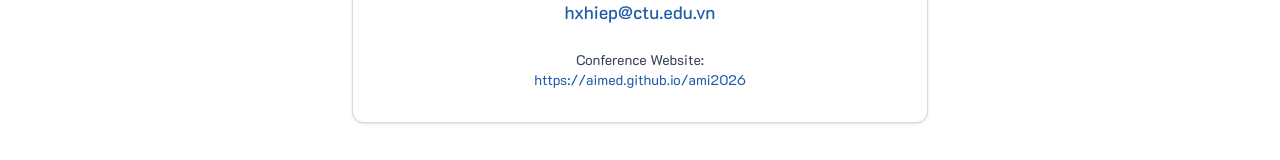
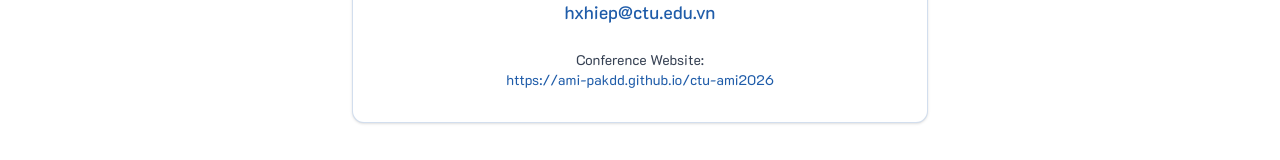
Before and after one commit to ami-pakdd/ctu-ami2026, a Next.js app: page / in a window 1280 px wide. Shown: the part 4639-4799 px from the top of the page. Built offline with nearby package versions, Linux system fonts and the light colour scheme.

Commit message:
fix: update links to reflect the correct conference website structure

```diff
--- a/src/components/Hero.jsx
+++ b/src/components/Hero.jsx
@@ -35,7 +35,7 @@ export default function Hero() {
           {/* CTA Buttons */}
           <div className="mt-10 flex flex-wrap gap-4">
             <a
-              href="/cfp"
+              href="/ctu-ami2026/cfp"
               className="px-6 py-3 bg-ctu-blue text-white font-semibold rounded-xl
                          hover:bg-ctu-cyan transition-all"
             >
@@ -43,7 +43,7 @@ export default function Hero() {
             </a>
 
             <a
-              href="/submission"
+              href="/ctu-ami2026/submission"
               className="px-6 py-3 border border-ctu-blue text-ctu-blue font-semibold rounded-xl
                          hover:bg-ctu-blue hover:text-white transition-all"
             >
--- a/src/components/sections/ContactSection.jsx
+++ b/src/components/sections/ContactSection.jsx
@@ -34,12 +34,12 @@ export default function ContactSection() {
         <div className="mt-6 text-sm text-gray-700">
           <p>Conference Website:</p>
           <a
-            href="https://aimed.github.io/ami2026"
+            href="https://ami-pakdd.github.io/ctu-ami2026"
             target="_blank"
             rel="noopener noreferrer"
             className="text-ctu-blue hover:text-ctu-cyan"
           >
-            https://aimed.github.io/ami2026
+            https://ami-pakdd.github.io/ctu-ami2026
           </a>
         </div>
 
--- a/src/components/sections/TopicsSection.jsx
+++ b/src/components/sections/TopicsSection.jsx
@@ -70,7 +70,7 @@ export default function TopicsSection() {
       {/* CTA */}
       <div className="mt-10 text-center">
         <a
-          href="/cfp"
+          href="/ctu-ami2026/cfp"
           className="inline-flex items-center px-6 py-3
                      border border-ctu-blue text-ctu-blue font-semibold rounded-xl
                      hover:bg-ctu-blue hover:text-white transition-all"
```
